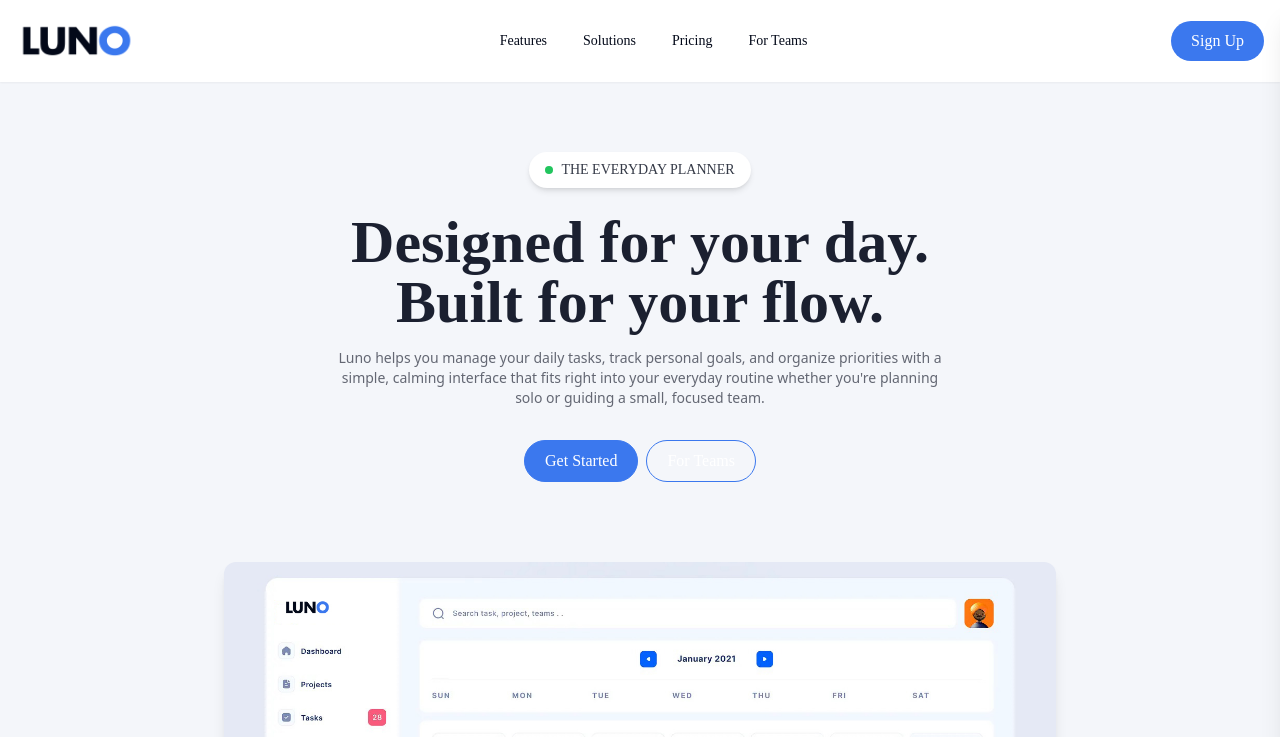
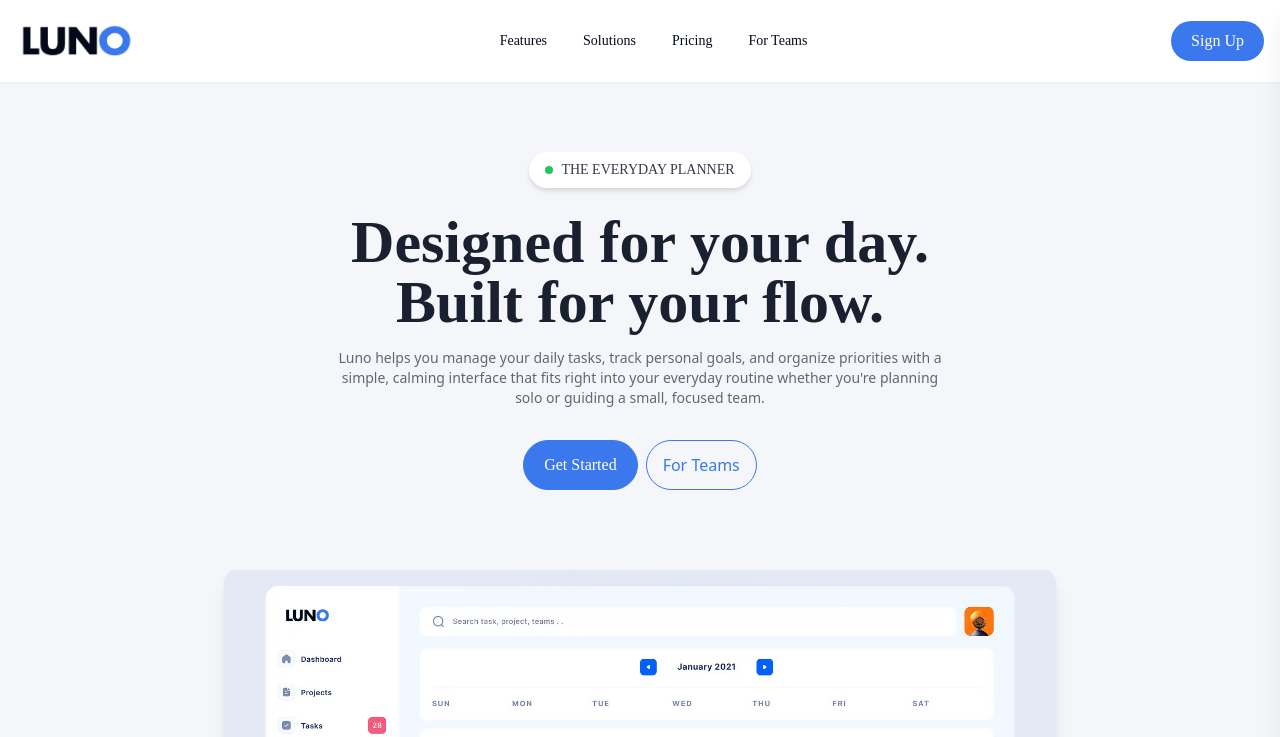
Before and after one commit to kr1shh/luno-landing-page, a Next.js app: page / in a window 1280 px wide. Shown: the top 737 px of the page. Built offline with nearby package versions, Linux system fonts and the light colour scheme.

Commit message:
update : buttons updated

```diff
--- a/src/app/page.jsx
+++ b/src/app/page.jsx
@@ -24,13 +24,13 @@
         </p>
         <div className="flex gap-2">
           <Button className={"border border-primary"}>Get Started</Button>
-          <Button
+          <button
             className={
-              "border border-primary bg-transparent text-primary hover:text-blue-500 hover:bg-transparent"
+              "border border-primary bg-transparent text-primary hover:text-blue-500 hover:bg-transparent rounded-full py-3 px-4"
             }
           >
             For Teams
-          </Button>
+          </button>
         </div>
       </Main>
       <Section className={"mt-12"}>
```
